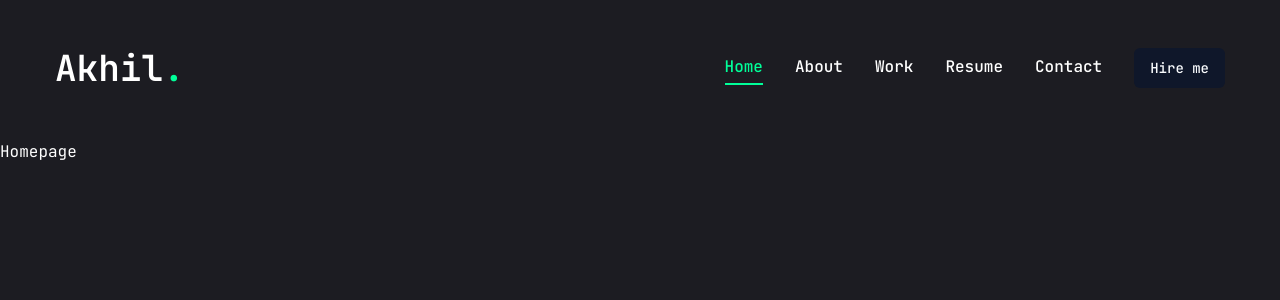
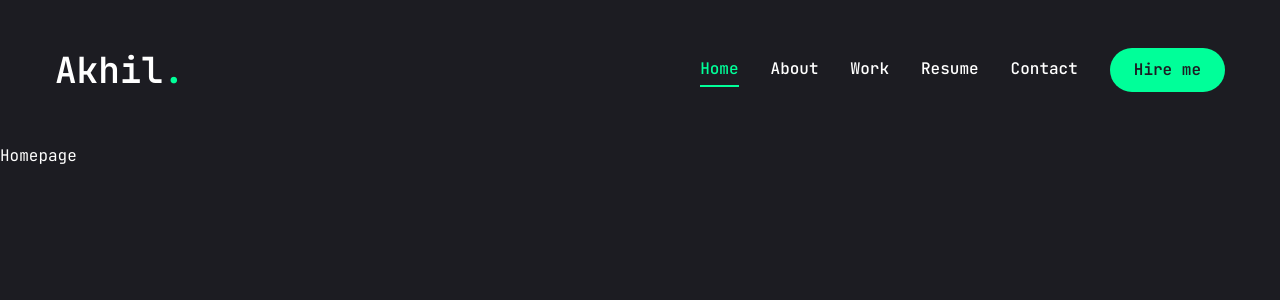
Before and after one commit to Aki0782/akhil-portfolio, a Next.js app: page / in a window 1280 px wide. Shown: the top 300 px of the page. Built offline with nearby package versions, Linux system fonts and the light colour scheme.

Commit message:
button styling update

```diff
--- a/src/components/ui/button.tsx
+++ b/src/components/ui/button.tsx
@@ -5,26 +5,18 @@
 import { cn } from "../../lib/utils";
 
 const buttonVariants = cva(
-  "inline-flex items-center justify-center whitespace-nowrap rounded-md text-sm font-medium ring-offset-white transition-colors focus-visible:outline-none focus-visible:ring-2 focus-visible:ring-slate-950 focus-visible:ring-offset-2 disabled:pointer-events-none disabled:opacity-50 dark:ring-offset-slate-950 dark:focus-visible:ring-slate-300",
+  "inline-flex items-center justify-center whitespace-nowrap rounded-full text-base font-semibold ring-offset-white transition-colors",
   {
     variants: {
       variant: {
-        default:
-          "bg-slate-900 text-slate-50 hover:bg-slate-900/90 dark:bg-slate-50 dark:text-slate-900 dark:hover:bg-slate-50/90",
-        destructive:
-          "bg-red-500 text-slate-50 hover:bg-red-500/90 dark:bg-red-900 dark:text-slate-50 dark:hover:bg-red-900/90",
-        outline:
-          "border border-slate-200 bg-white hover:bg-slate-100 hover:text-slate-900 dark:border-slate-800 dark:bg-slate-950 dark:hover:bg-slate-800 dark:hover:text-slate-50",
-        secondary:
-          "bg-slate-100 text-slate-900 hover:bg-slate-100/80 dark:bg-slate-800 dark:text-slate-50 dark:hover:bg-slate-800/80",
-        ghost: "hover:bg-slate-100 hover:text-slate-900 dark:hover:bg-slate-800 dark:hover:text-slate-50",
-        link: "text-slate-900 underline-offset-4 hover:underline dark:text-slate-50"
+        default: "bg-accent text-primary hover:bg-accent-hover",
+        primary: "bg-primary text-white",
+        outline: "border border-accent text-accent hover:bg-accent bg-transparent hover:text-primary"
       },
       size: {
-        default: "h-10 px-4 py-2",
-        sm: "h-9 rounded-md px-3",
-        lg: "h-11 rounded-md px-8",
-        icon: "h-10 w-10"
+        default: "h-[44px] px-6",
+        sm: "h-[48px] px-6",
+        lg: "h-[56px] px-6 text-sm uppercase tracking-[2px]"
       }
     },
     defaultVariants: {
```
